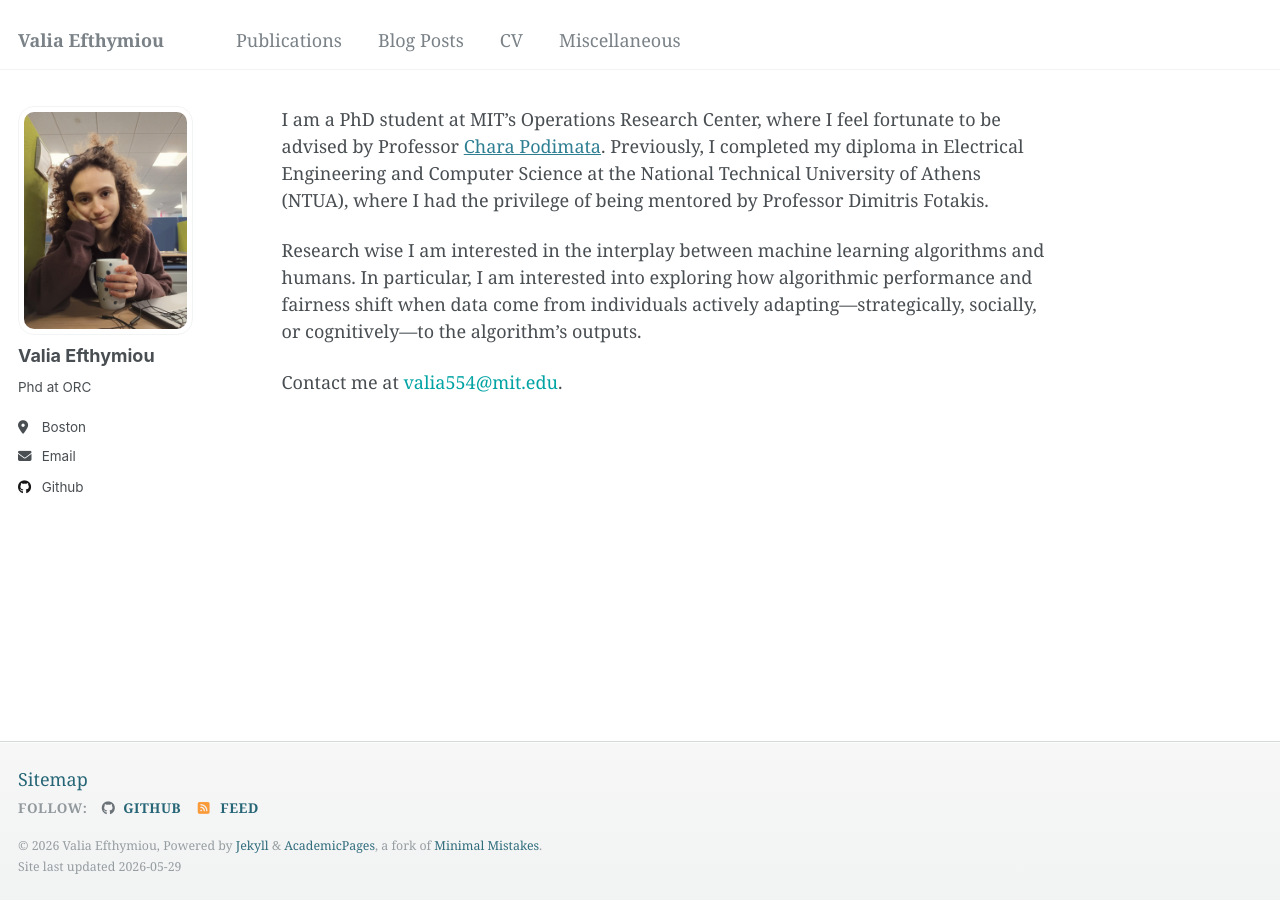
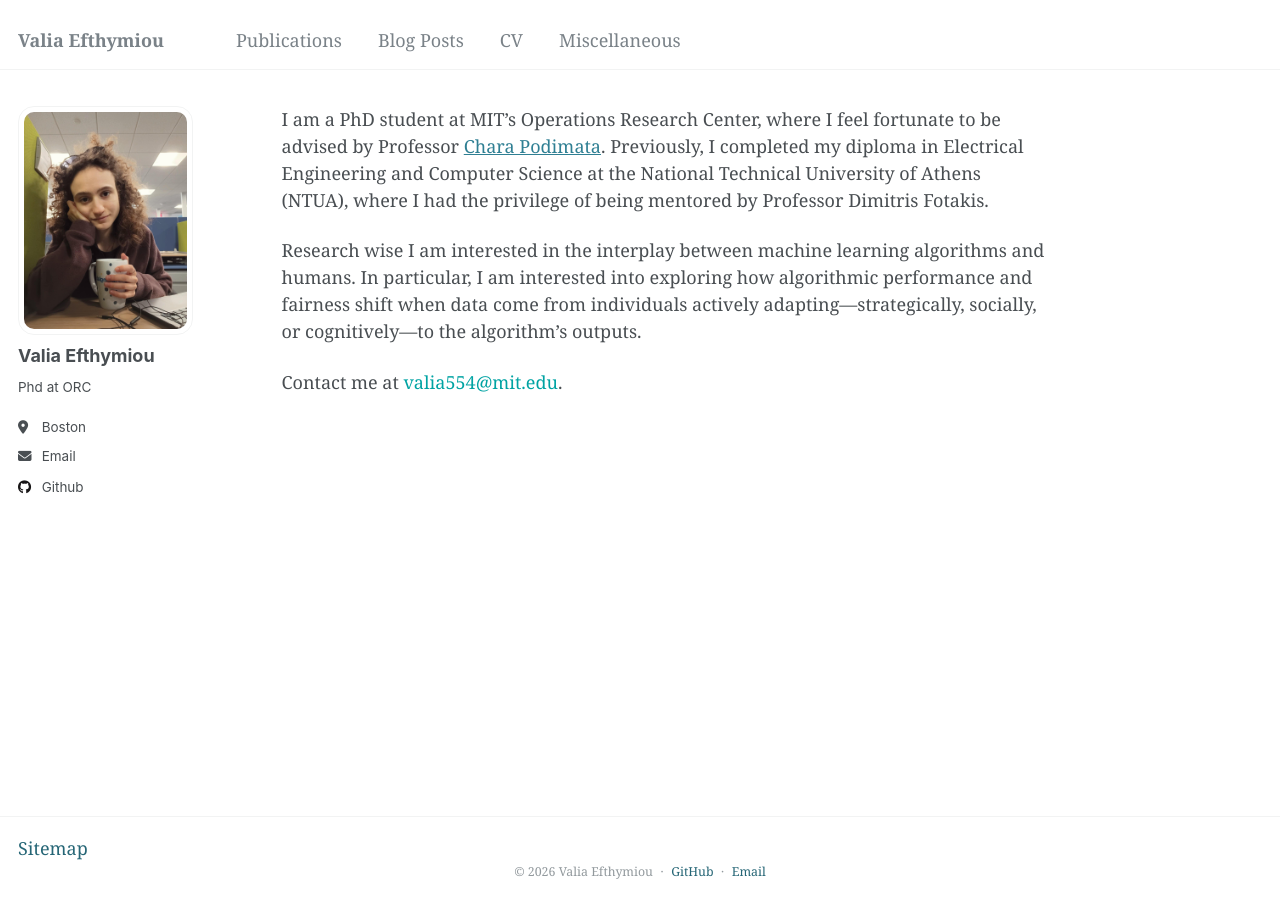
Before and after one commit to valiaEft/valiaEft.github.io, a Jekyll site: the page built from _pages/about.md, in a window 1280 px wide. Built offline with Jekyll 4.4.1, drawn with Linux system fonts in a browser that asks for light colours.

Commit message:
Simplify site footer

```diff
--- a/_includes/footer.html
+++ b/_includes/footer.html
@@ -1,25 +1,13 @@
 {% include base_path %}
 
-{% if site.author.github or site.author.bitbucket or site.atom_feed.hide != true %}
-<div class="page__footer-follow">
-  <ul class="social-icons">
-    {% if site.data.ui-text[site.locale].follow_label %}
-      <li><strong>{{ site.data.ui-text[site.locale].follow_label }}</strong></li>
-    {% endif %}
-    {% if site.author.github %}
-      <li><a href="http://github.com/{{ site.author.github }}"><i class="fab fa-github" aria-hidden="true"></i> GitHub</a></li>
-    {% endif %}
-    {% if site.author.bitbucket %}
-      <li><a href="http://bitbucket.org/{{ site.author.bitbucket }}"><i class="fab fa-bitbucket" aria-hidden="true"></i> Bitbucket</a></li>
-    {% endif %}
-    {% if site.atom_feed.hide != true %}
-    <li><a href="{% if site.atom_feed.path %}{{ site.atom_feed.path }}{% else %}{{ base_path }}/feed.xml{% endif %}"><i class="fa fa-fw fa-rss-square" aria-hidden="true"></i> {{ site.data.ui-text[site.locale].feed_label | default: "Feed" }}</a></li>
-    {% endif %}
-  </ul>
+<div class="page__footer-copyright">
+  &copy; {{ site.time | date: '%Y' }} {{ site.name | default: site.title }}
+  {% if site.author.github %}
+    <span aria-hidden="true">·</span>
+    <a href="https://github.com/{{ site.author.github }}">GitHub</a>
+  {% endif %}
+  {% if site.author.email %}
+    <span aria-hidden="true">·</span>
+    <a href="mailto:{{ site.author.email }}">Email</a>
+  {% endif %}
 </div>
-{% endif %}
-
-<div class="page__footer-copyright">
-  &copy; {{ site.time | date: '%Y' }} {{ site.name | default: site.title }}, {{ site.data.ui-text[site.locale].powered_by | default: "Powered by" }} <a href="http://jekyllrb.com" rel="nofollow">Jekyll</a> &amp; <a href="https://github.com/academicpages/academicpages.github.io">AcademicPages</a>, a fork of <a href="https://mademistakes.com/work/minimal-mistakes-jekyll-theme/" rel="nofollow">Minimal Mistakes</a>.<br />
-  Site last updated {{ "now" | date: '%Y-%m-%d' %}}
-</div>
--- a/_sass/_footer.scss
+++ b/_sass/_footer.scss
@@ -20,9 +20,8 @@
           animation: intro 0.3s both;
   -webkit-animation-delay: 0.45s;
           animation-delay: 0.45s;
-  background: linear-gradient(180deg, mix(#fff, $lighter-gray, 35%) 0%, $lighter-gray 100%);
-  border-top: 1px solid mix(#fff, $gray, 70%);
-  box-shadow: inset 0 1px 0 rgba(255, 255, 255, 0.8);
+  background: $background-color;
+  border-top: 1px solid $border-color;
 
   footer {
     @include clearfix;
@@ -30,7 +29,7 @@
     margin-right: auto;
     margin-top: 0;
     max-width: 100%;
-    padding: 1.35em 1em 1.25em;
+    padding: 1em;
 
     @include breakpoint($x-large) {
       max-width: $x-large;
@@ -61,51 +60,10 @@
 .page__footer-copyright {
   font-family: $global-font-family;
   font-size: $type-size-7;
-  line-height: 1.7;
-  opacity: 0.95;
-}
+  line-height: 1.6;
+  text-align: center;
 
-.page__footer-follow {
-  margin-bottom: 0.3em;
-
-  ul {
-    margin: 0;
-    padding: 0;
-    list-style-type: none;
-    display: flex;
-    flex-wrap: wrap;
-    align-items: center;
-    gap: 0.25em 0.8em;
-  }
-
-  li {
-    display: inline-flex;
-    align-items: center;
-    padding-top: 5px;
-    padding-bottom: 5px;
-    font-family: $sans-serif-narrow;
-    font-size: $type-size-6;
-    text-transform: uppercase;
-    letter-spacing: 0.04em;
-  }
-
-  li + li:before {
-    content: "";
-    padding-right: 0;
-  }
-
-  a {
-    padding-right: 0;
-    font-weight: bold;
-  }
-
-  .social-icons {
-    a {
-      white-space: nowrap;
-    }
-
-    i {
-      margin-right: 0.28em;
-    }
+  span {
+    margin: 0 0.35em;
   }
 }
```
